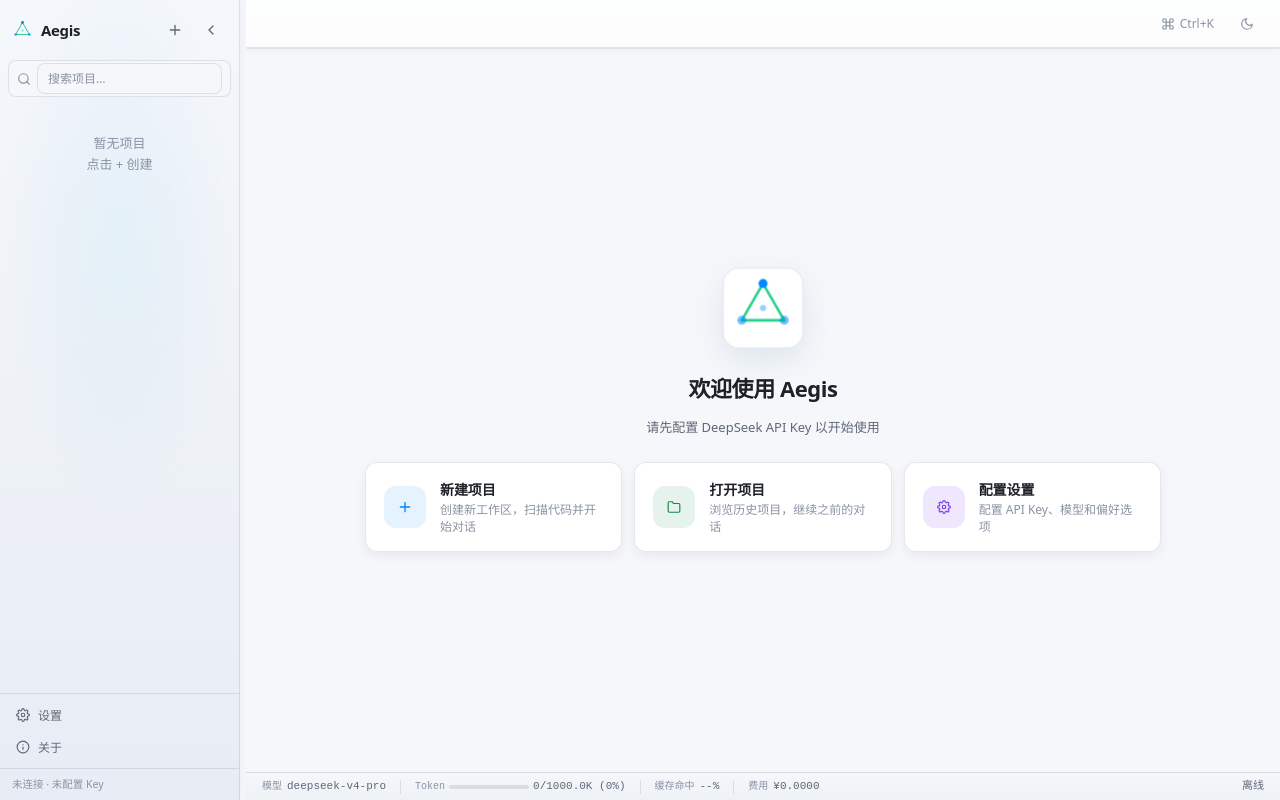
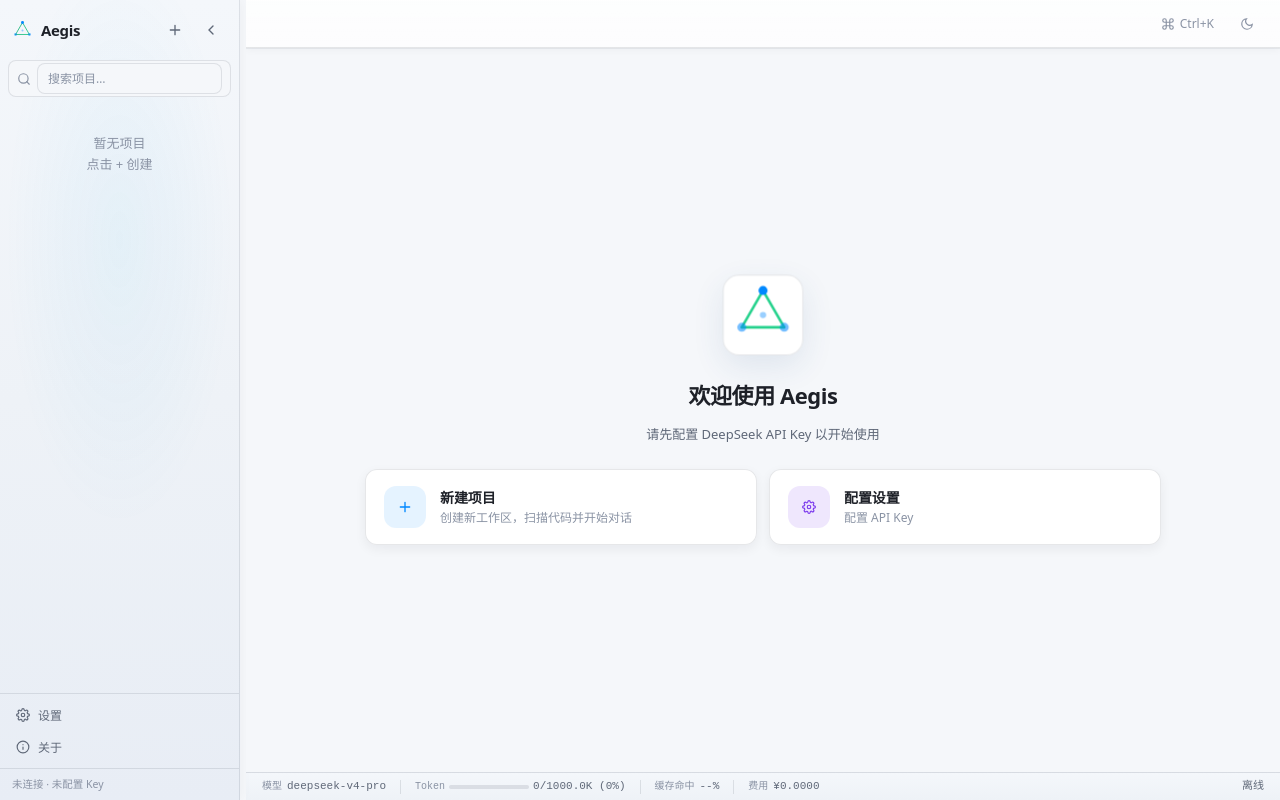
Before and after one commit to Cashmeran/Deepseek-Aegis, a React (Vite) app in the folder crates/desktop/: page / in a window 1280 px wide. Built offline with nearby package versions, Linux system fonts and the light colour scheme.

Commit message:
chore: simplify welcome page — only new project and settings

```diff
--- a/crates/desktop/src/ui/components/ChatStarterGrid.tsx
+++ b/crates/desktop/src/ui/components/ChatStarterGrid.tsx
@@ -25,17 +25,10 @@
       action: onNew,
     },
     {
-      icon: <I.folder />,
-      tone: "emerald",
-      title: "打开项目",
-      desc: "浏览历史项目，继续之前的对话",
-      action: onNew,
-    },
-    {
       icon: <I.settings />,
       tone: "violet",
       title: "配置设置",
-      desc: "配置 API Key、模型和偏好选项",
+      desc: "配置 API Key",
       action: onSettings,
     },
   ];
```
